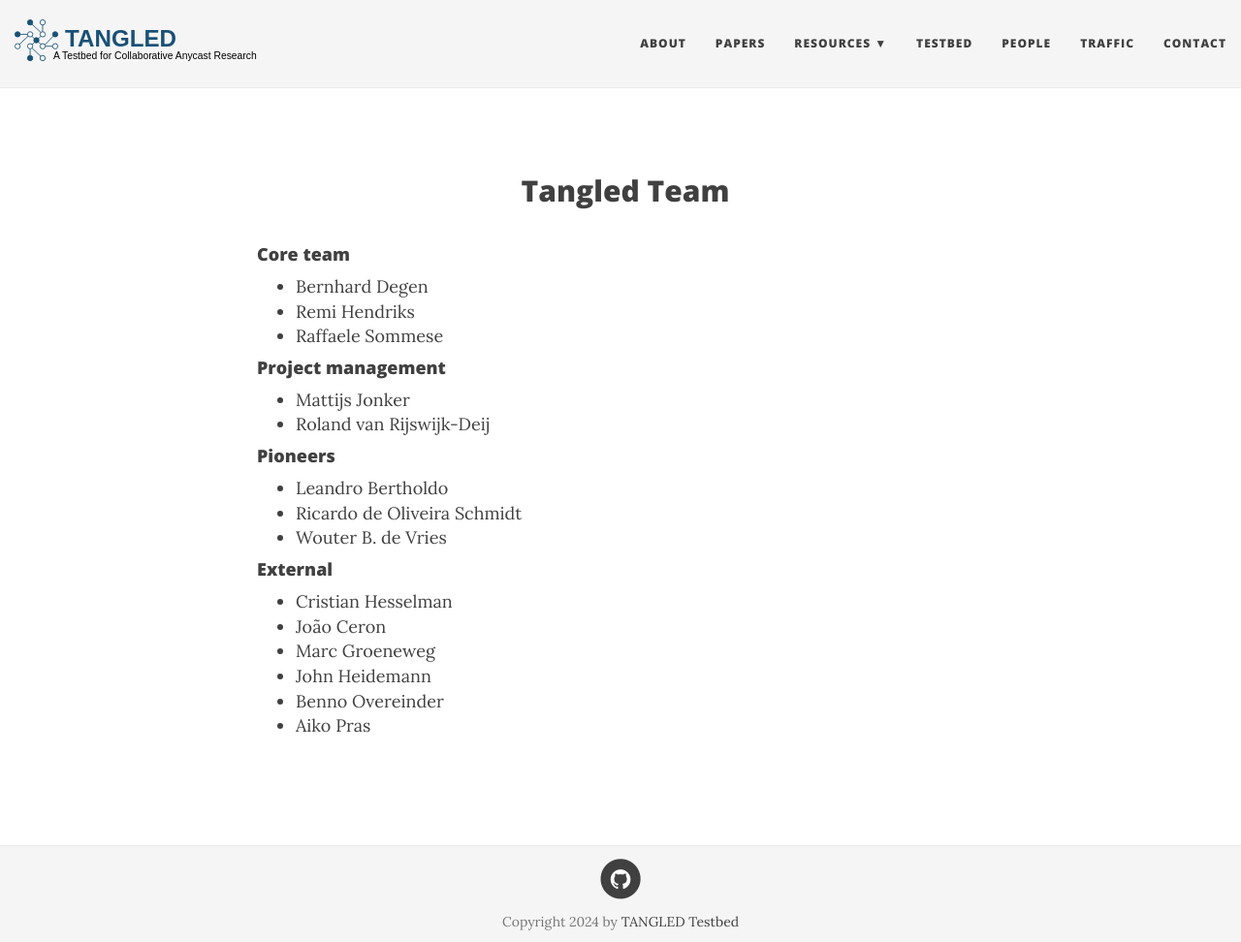
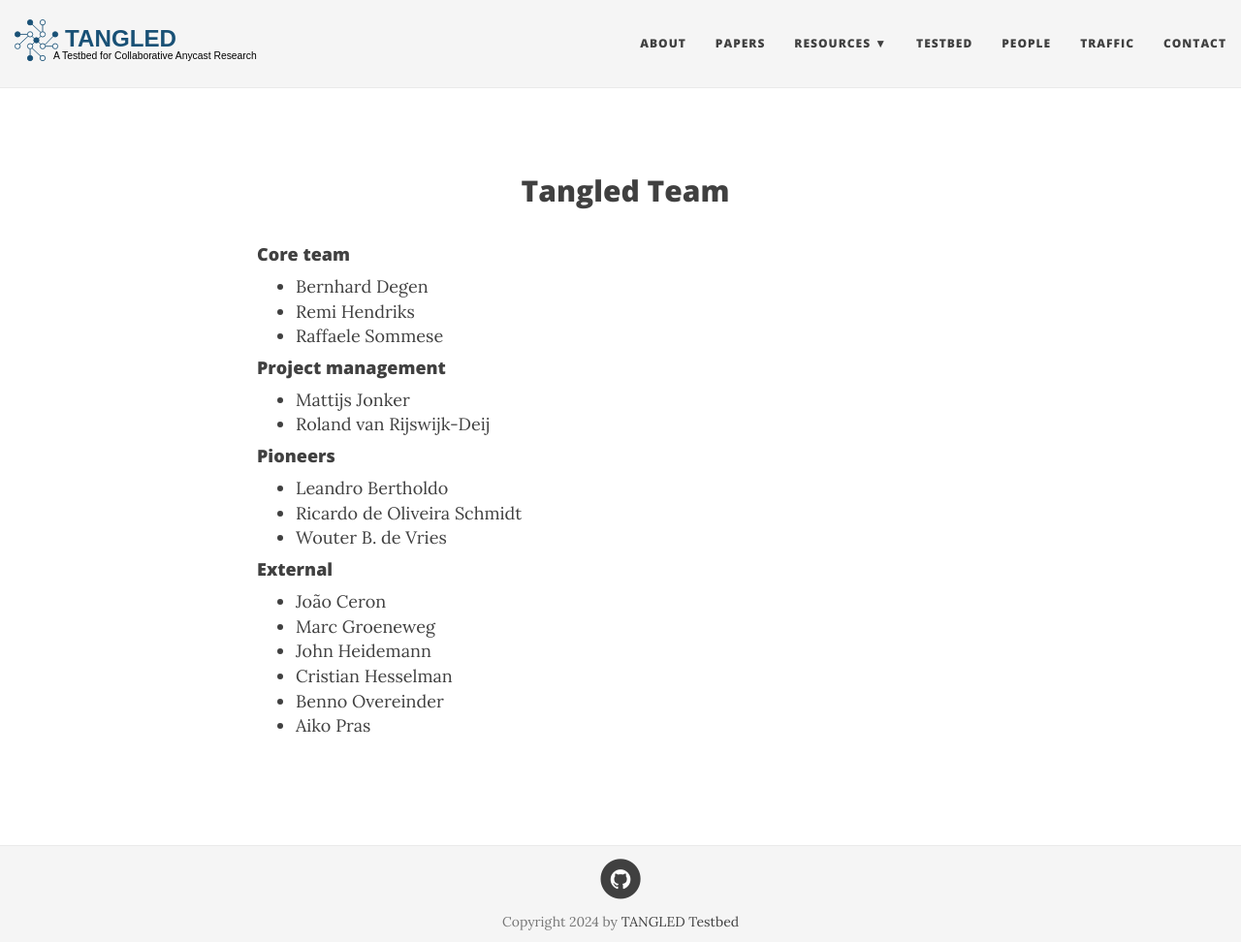
Before and after one commit to tangledsite/tangledsite.github.io, a Jekyll site: the page built from people.md, in a window 1280 px wide and 972 px high. Shown: the whole window at 97% size. Built offline with Jekyll 4.4.1, drawn with Linux system fonts in a browser that asks for light colours; nearby versions of some CDN libraries.

Commit message:
order alphabetically

```diff
--- a/people.md
+++ b/people.md
@@ -19,9 +19,9 @@ subtitle:
 * Wouter B. de Vries
 
 #### External
-* Cristian Hesselman
 * Jo&atilde;o Ceron
 * Marc Groeneweg
 * John Heidemann
+* Cristian Hesselman
 * Benno Overeinder
 * Aiko Pras
```
